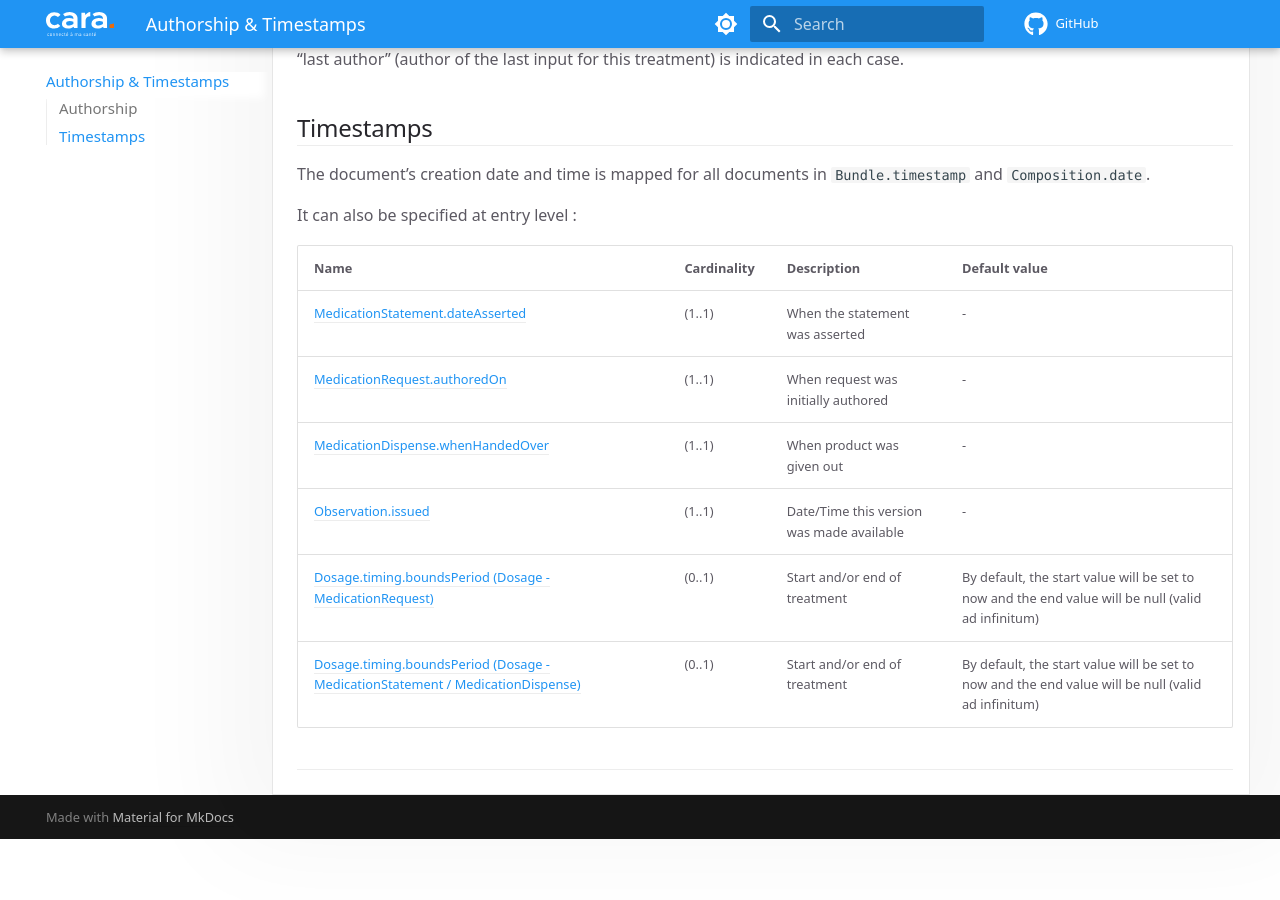
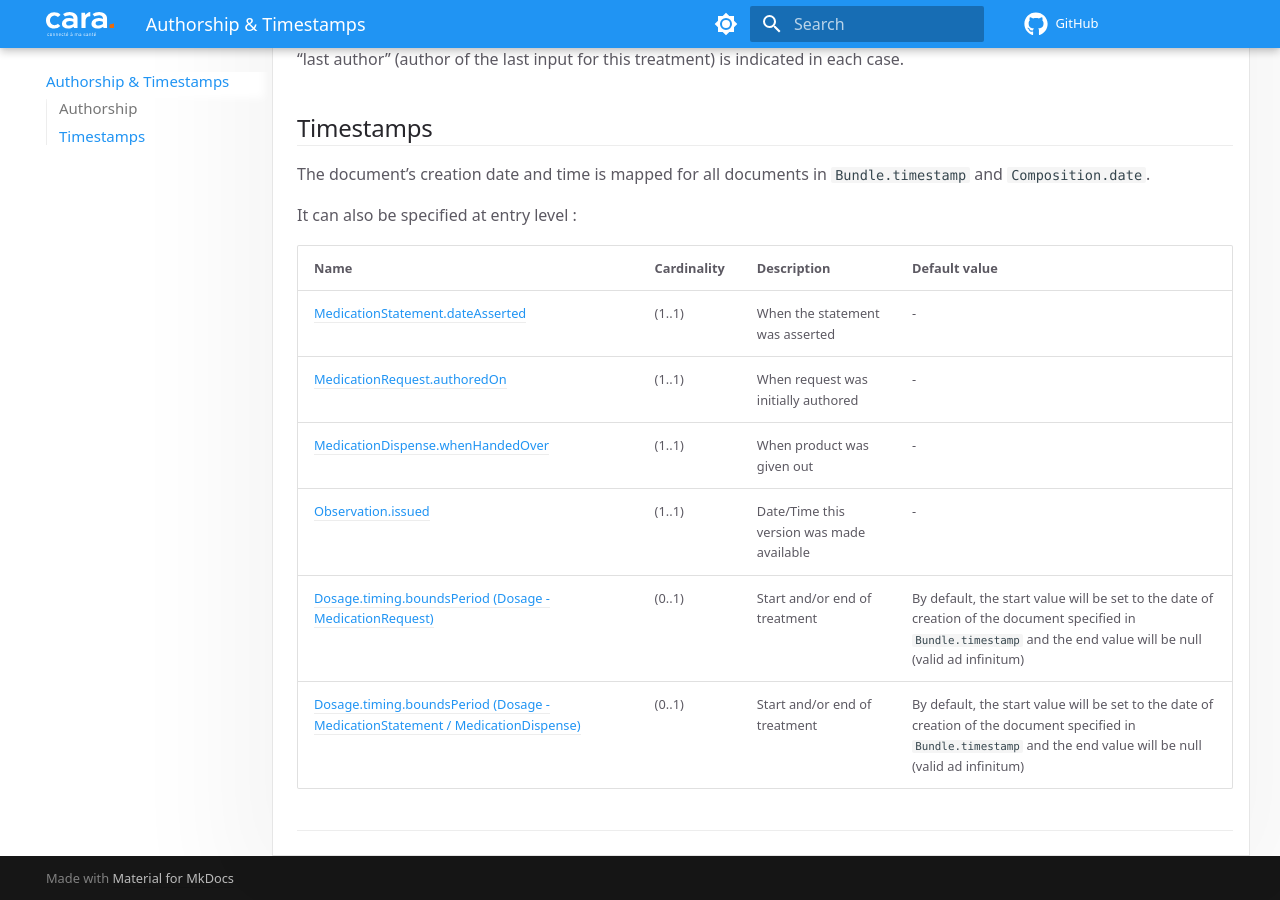
Before and after one commit to CARA-ch/emed-service-guide, an MkDocs documentation site: the page built from docs/other/authorship_and_timestamps.md, in a window 1280 px wide and 900 px high, scrolled down 1016 px. Built offline with MkDocs 1.6.1 and Material for MkDocs 9.7.7, drawn with Linux system fonts in a browser that asks for light colours; comment, search, counter and statistics services are not loaded; before the commit the page ends 1855 px from its top, so only the background shows below that.

Commit message:
Fixed: Dosage.timing-boundsPeriod default value description

```diff
--- a/docs/other/authorship_and_timestamps.md
+++ b/docs/other/authorship_and_timestamps.md
@@ -27,5 +27,5 @@ It can also be specified at entry level :
 | [MedicationRequest.authoredOn](https://fhir.ch/ig/ch-emed/StructureDefinition-ch-emed-medicationrequest.html) | (1..1) | When request was initially authored | - |
 | [MedicationDispense.whenHandedOver](https://fhir.ch/ig/ch-emed/StructureDefinition-ch-emed-medicationdispense.html) | (1..1) | When product was given out | - |
 | [Observation.issued](https://fhir.ch/ig/ch-emed/StructureDefinition-ch-emed-observation.html) | (1..1) | Date/Time this version was made available | - |
-| [Dosage.timing.boundsPeriod (Dosage - MedicationRequest)](https://fhir.ch/ig/ch-emed/StructureDefinition-ch-emed-dosage-medicationrequest.html) | (0..1) | Start and/or end of treatment | By default, the start value will be set to now and the end value will be null (valid ad infinitum) |
-| [Dosage.timing.boundsPeriod (Dosage - MedicationStatement / MedicationDispense)](https://fhir.ch/ig/ch-emed/StructureDefinition-ch-emed-dosage.html) | (0..1) | Start and/or end of treatment | By default, the start value will be set to now and the end value will be null (valid ad infinitum) |
+| [Dosage.timing.boundsPeriod (Dosage - MedicationRequest)](https://fhir.ch/ig/ch-emed/StructureDefinition-ch-emed-dosage-medicationrequest.html) | (0..1) | Start and/or end of treatment | By default, the start value will be set to the date of creation of the document specified in `Bundle.timestamp` and the end value will be null (valid ad infinitum) |
+| [Dosage.timing.boundsPeriod (Dosage - MedicationStatement / MedicationDispense)](https://fhir.ch/ig/ch-emed/StructureDefinition-ch-emed-dosage.html) | (0..1) | Start and/or end of treatment | By default, the start value will be set to the date of creation of the document specified in `Bundle.timestamp` and the end value will be null (valid ad infinitum) |
```
